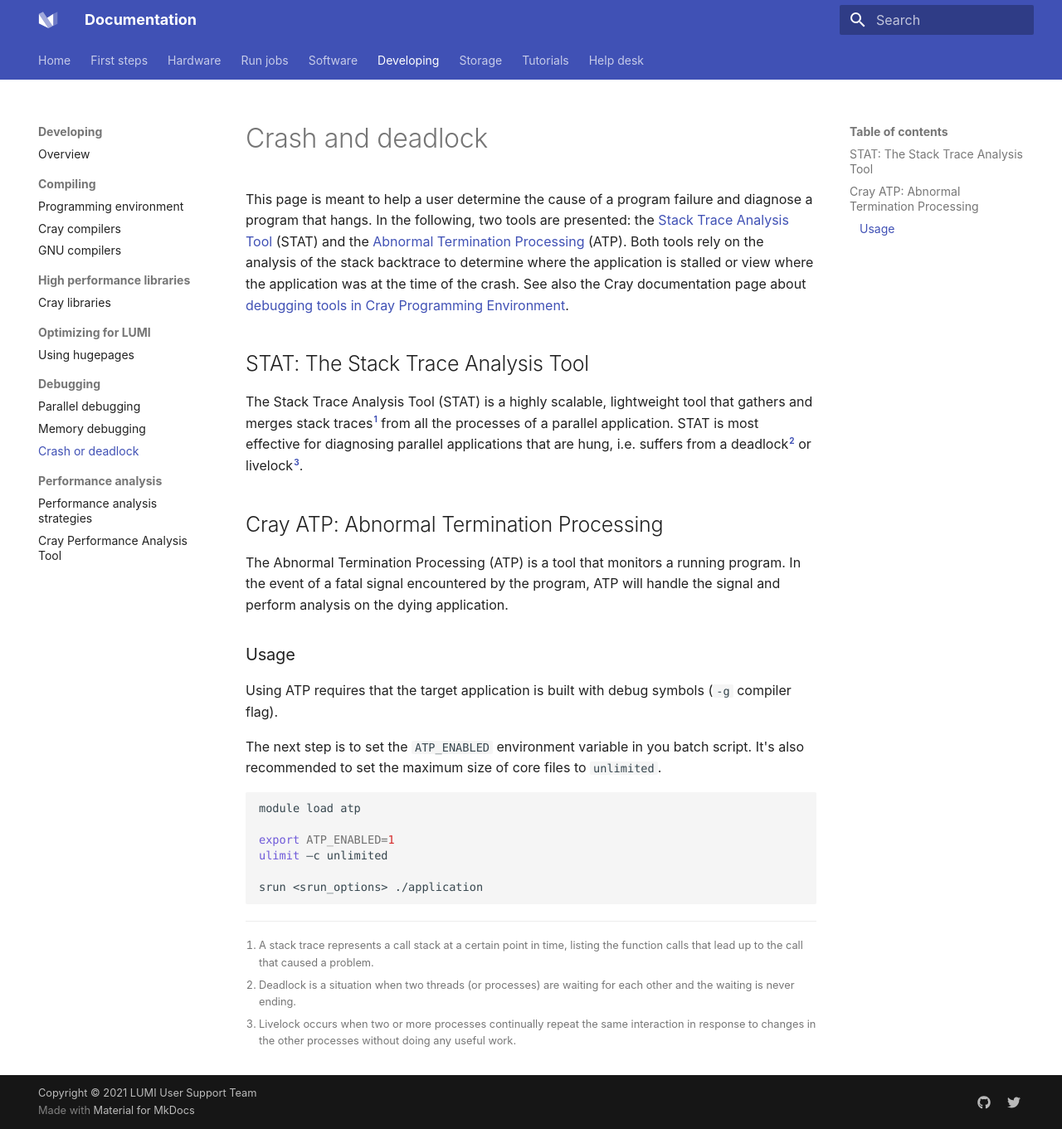
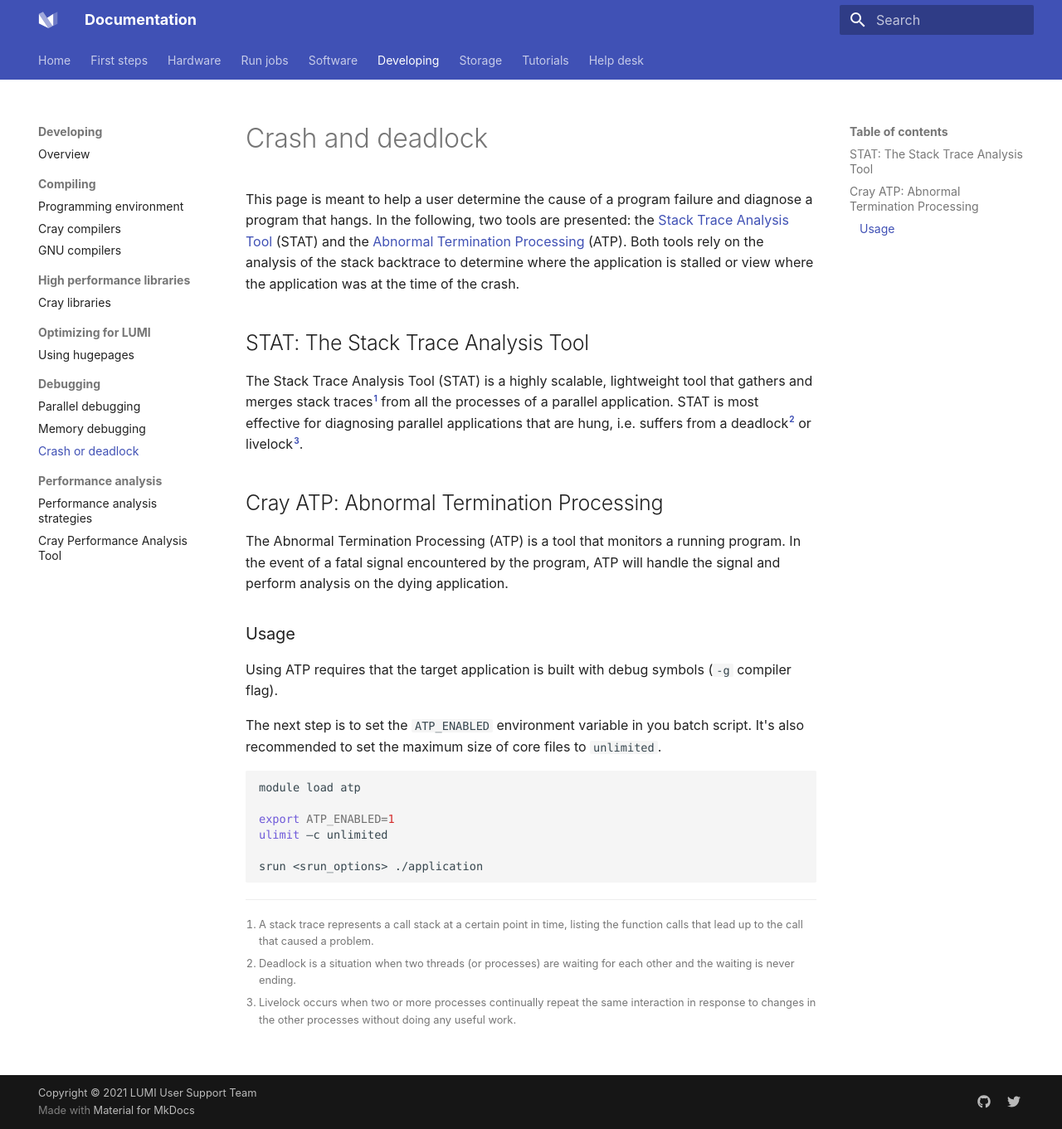
Before and after one commit to Lumi-supercomputer/lumi-userguide, an MkDocs documentation site: the page built from docs/development/debugging/stat-atp.md, in a window 1280 px wide and 1361 px high. Shown: the whole window at 83% size. Built offline with MkDocs 1.6.1 and Material for MkDocs 9.7.7, drawn with Linux system fonts in a browser that asks for light colours.

Commit message:
Remove outdated url

```diff
--- a/docs/development/debugging/stat-atp.md
+++ b/docs/development/debugging/stat-atp.md
@@ -9,7 +9,6 @@ diagnose a program that hangs. In the following, two tools are presented: the
 Processing][2] (ATP). Both tools rely on the analysis of the stack backtrace to
 determine where the application is stalled or view where the application was at
 the time of the crash.
-See also the Cray documentation page about [debugging tools in Cray Programming Environment](https://cpe.ext.hpe.com/docs/#debugging-tools).
 
 ## STAT: The Stack Trace Analysis Tool
 
```
